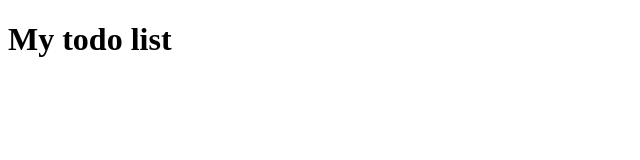
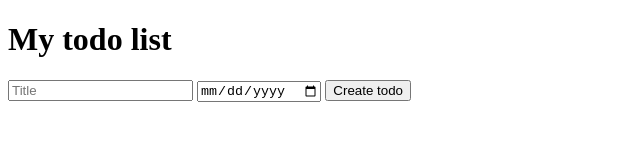
Before and after one commit to vogelsara/to-do-app, a website: page client/index.html in a window 1280 px wide. Shown: the whole page, without its empty margins (0-640 px from the left). Drawn offline with Linux system fonts and the light colour scheme; no server answers.

Commit message:
Save input data to server

```diff
--- a/client/index.html
+++ b/client/index.html
@@ -8,5 +8,10 @@
 </head>
 <body>
     <h1>My todo list</h1>
+    <form onsubmit="createTodos(event)">
+        <input id="titleInput" placeholder="Title" type="text">
+        <input id="dateInput" type="date">
+        <button type="submit">Create todo</button>
+    </form>
 </body>
 </html>
--- a/client/script.js
+++ b/client/script.js
@@ -11,3 +11,28 @@ function start() {
     xhttp.open("GET", "/api/todo", true);
     xhttp.send();
   }
+
+function createTodos(event){
+    event.preventDefault();
+    var title = document.getElementById("titleInput").value;
+    var date = document.getElementById("dateInput").value;
+
+    var xhttp = new XMLHttpRequest();
+    xhttp.onreadystatechange = function() {
+      var response = JSON.stringify(this.responseText);
+      console.log(response);
+      if (this.readyState == 4 && this.status == 200) {
+        var response = JSON.parse(this.responseText);
+        console.log(response);
+      }
+    }
+    xhttp.open("POST", "/api/todo", true);
+    var body = {
+      title: title,
+      date: date
+    };
+    xhttp.setRequestHeader("Content-Type", "application/json");
+    xhttp.send(JSON.stringify(body));
+    console.log(body.title + body.date);
+
+  }
```
Also changed, not shown: 1 other file.
